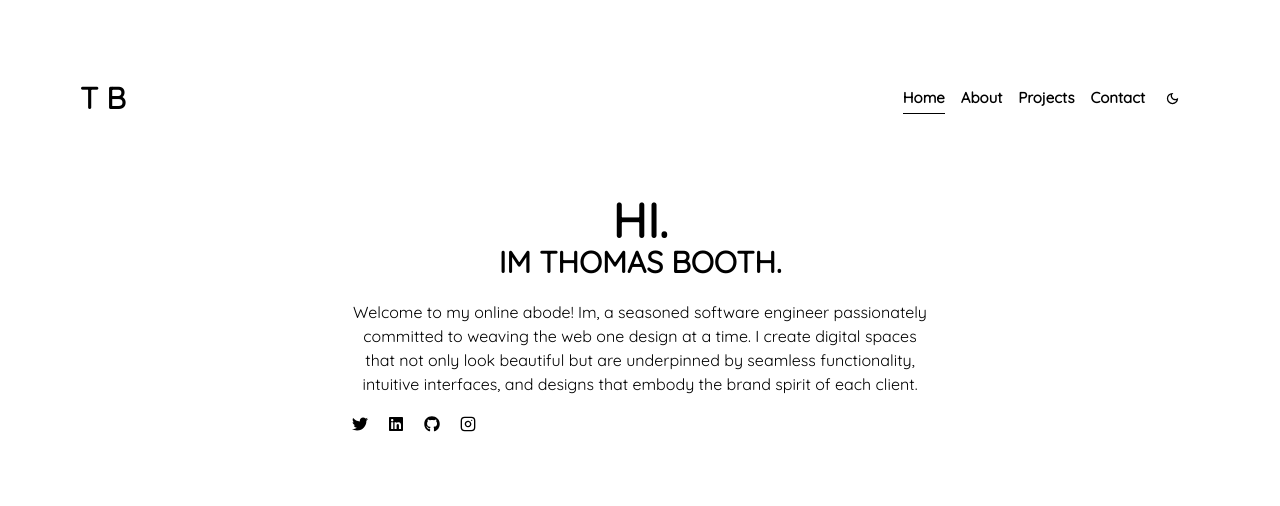
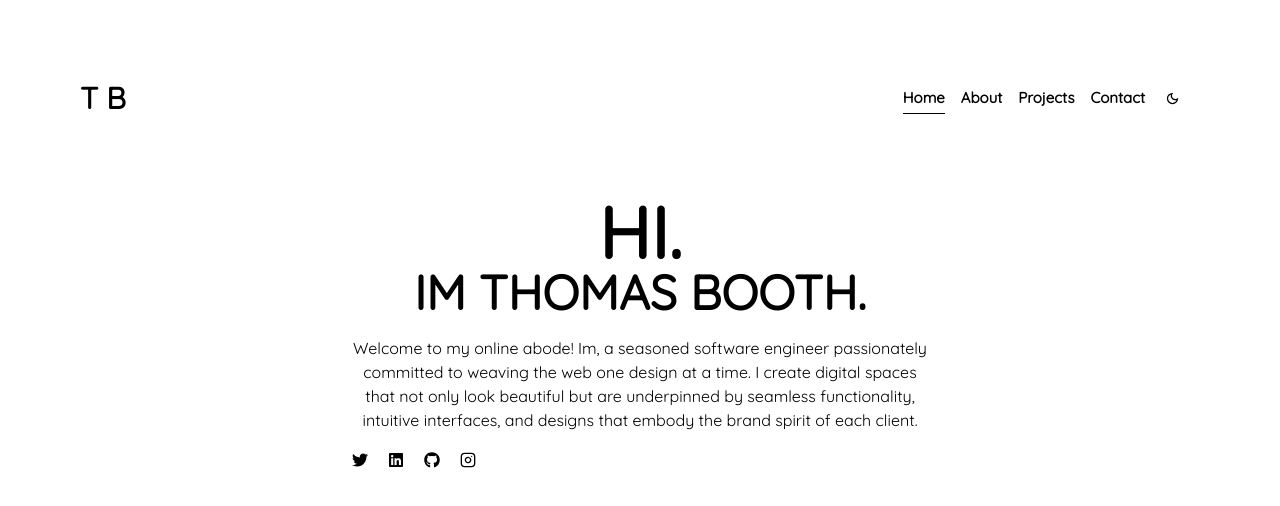
Before and after one commit to thomassbooth/Thomas-Booth-Portfolio, a Next.js app: page / in a window 1280 px wide. Shown: the top 506 px of the page. Built offline with nearby package versions, Linux system fonts and the light colour scheme.

Commit message:
update sizing again

```diff
--- a/app/HomeClient.tsx
+++ b/app/HomeClient.tsx
@@ -48,7 +48,7 @@ const HomeClient = () => {
                 {line1.split('').map((char, i) => {
                     return (
                         <motion.span
-                            className = 'text-5xl'
+                            className = 'text-7xl'
                             key = {char + i}
                             variants = {letter}
                         >
@@ -60,7 +60,7 @@ const HomeClient = () => {
                 {line2.split('').map((char, i) => {
                     return (
                         <motion.span
-                            className = 'text-3xl'
+                            className = 'text-5xl'
                             key = {char + i}
                             variants = {letter}
                         >
```
